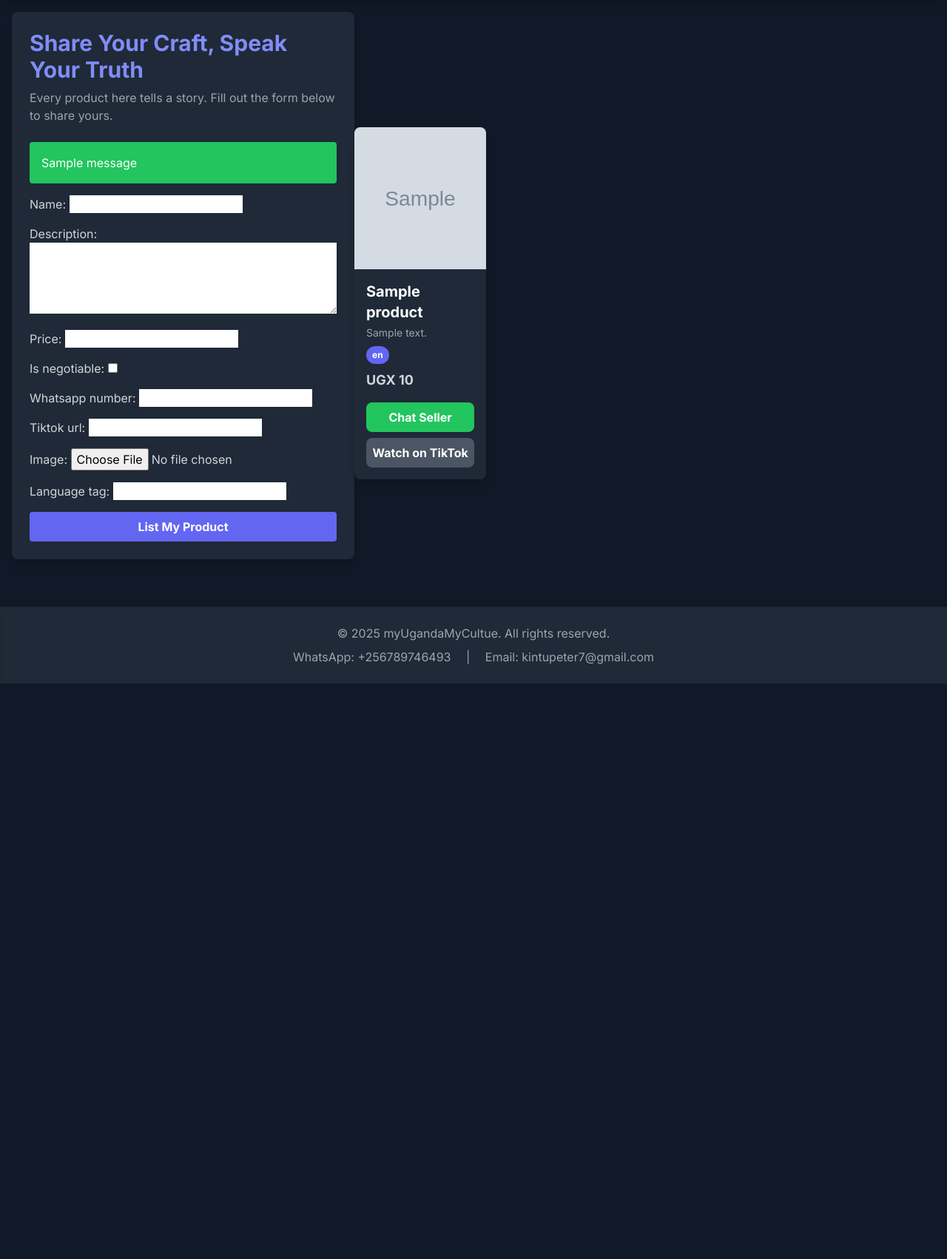
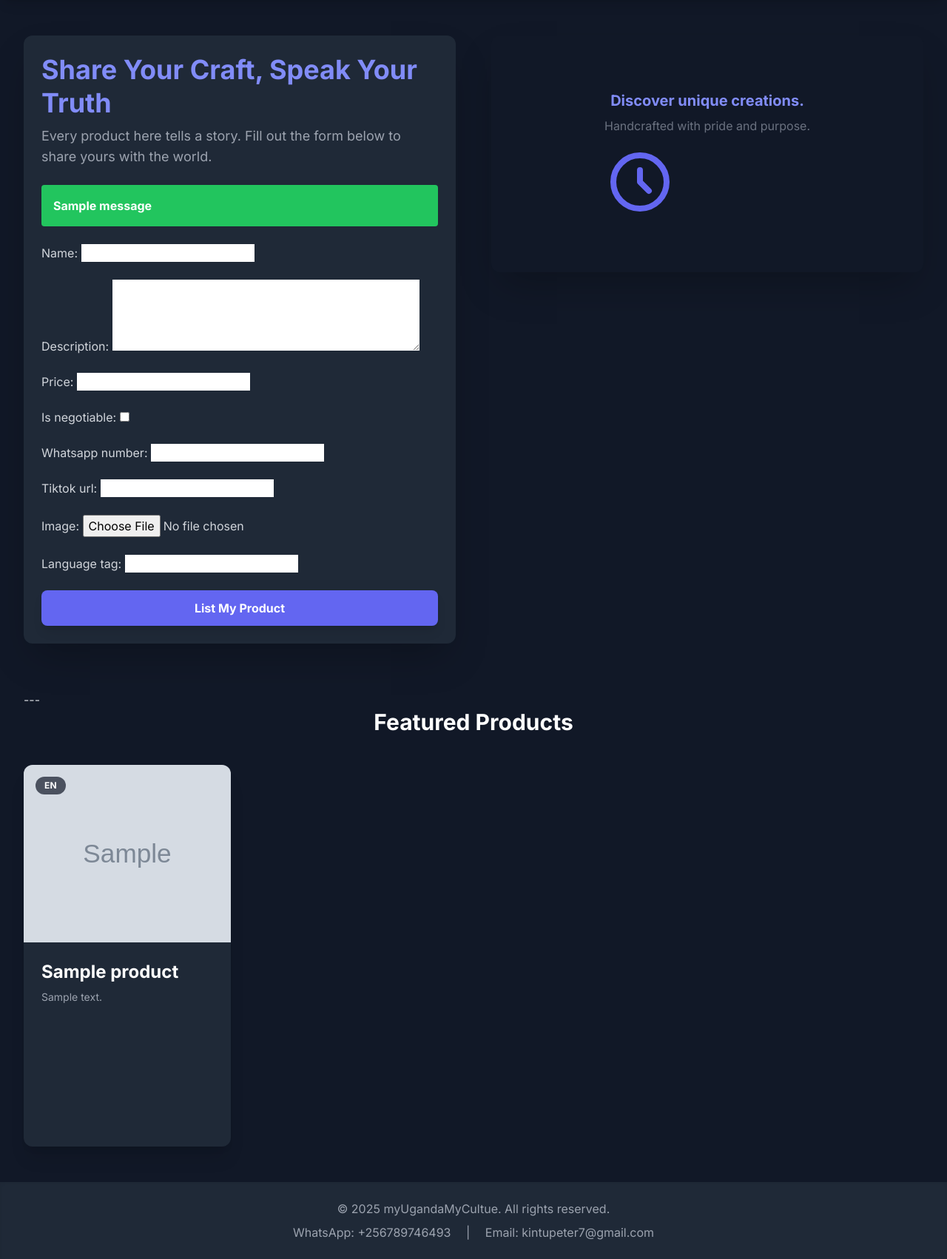
Before and after one commit to Peter-Kintu/uganda-languges-database, a Django app: page /eshop/ in a window 1280 px wide. Shown: the part 74-1776 px from the top of the page at 74% size. Before the commit the page ends 998 px from the top, so only its background shows below. Run offline with Django 5.2, Linux system fonts and the light colour scheme; tables that the repository leaves empty hold one stand-in row (values such as "Sample post"); grey boxes marked "Sample" are stand-in pictures; one stand-in notice (Sample message) is shown; some libraries are stand-ins or nearby versions.

Commit message:
Applied migrations on Neon and preparing to deploy to Render

```diff
--- a/eshop/templates/eshop/product_list.html
+++ b/eshop/templates/eshop/product_list.html
@@ -3,57 +3,93 @@
 {% block title %}Sell with Pride - MyLanguage Market{% endblock %}
 
 {% block content %}
-<div class="max-w-xl mx-auto p-6 bg-gray-800 rounded-lg shadow-lg mb-12">
-    <h1 class="text-3xl font-bold text-indigo-400 mb-2">Share Your Craft, Speak Your Truth</h1>
-    <p class="text-gray-400 mb-6">Every product here tells a story. Fill out the form below to share yours.</p>
+<div class="container mx-auto px-4 py-8">
+
+    <div class="flex flex-col lg:flex-row items-center lg:items-start lg:space-x-12 mb-16">
+        <div class="lg:w-1/2 w-full p-6 bg-gray-800 rounded-xl shadow-2xl transform transition-transform duration-500 hover:scale-[1.01] relative overflow-hidden mb-8 lg:mb-0">
+            <h1 class="text-4xl font-extrabold text-indigo-400 leading-tight mb-2">Share Your Craft, Speak Your Truth</h1>
+            <p class="text-gray-400 text-lg mb-6 max-w-lg">Every product here tells a story. Fill out the form below to share yours with the world.</p>
 
             {% if messages %}
             {% for message in messages %}
-            <div class="bg-green-500 text-white p-4 rounded mb-4">{{ message }}</div>
+            <div class="bg-green-500 text-white font-semibold p-4 rounded mb-4 animate-fade-in-down">{{ message }}</div>
             {% endfor %}
             {% endif %}
 
-    <form method="post" enctype="multipart/form-data" action="{% url 'eshop:product_list' %}" class="space-y-4">
+            <form method="post" enctype="multipart/form-data" action="{% url 'eshop:product_list' %}" class="space-y-6">
                 {% csrf_token %}
                 {{ form.as_p }}
-        <button type="submit" class="w-full bg-indigo-500 hover:bg-indigo-600 text-white font-bold py-2 px-4 rounded transition-colors duration-200">
+                <button type="submit" class="w-full bg-indigo-500 hover:bg-indigo-600 focus:outline-none focus:ring-2 focus:ring-indigo-500 focus:ring-offset-2 focus:ring-offset-gray-900 text-white font-bold py-3 px-6 rounded-lg transition-all duration-300 transform hover:-translate-y-1 shadow-lg hover:shadow-xl">
                     List My Product
                 </button>
             </form>
         </div>
 
-<div class="grid grid-cols-1 sm:grid-cols-2 md:grid-cols-3 lg:grid-cols-4 gap-6">
+        <div class="lg:w-1/2 w-full h-80 bg-gray-900 rounded-xl shadow-2xl flex items-center justify-center p-6">
+            <div class="text-center">
+                <p class="text-indigo-400 text-xl font-semibold mb-2">Discover unique creations.</p>
+                <p class="text-gray-500 text-md">Handcrafted with pride and purpose.</p>
+                <div class="w-24 h-24 mt-4 animate-spin-slow text-indigo-500">
+                    <svg class="w-full h-full" fill="none" stroke="currentColor" viewBox="0 0 24 24" xmlns="http://www.w3.org/2000/svg">
+                        <path stroke-linecap="round" stroke-linejoin="round" stroke-width="2" d="M12 8v4l3 3m6-3a9 9 0 11-18 0 9 9 0 0118 0z"></path>
+                    </svg>
+                </div>
+            </div>
+        </div>
+    </div>
+
+    ---
+
+    <h2 class="text-3xl font-extrabold text-white text-center mb-10">Featured Products</h2>
+
+    <div class="grid grid-cols-1 sm:grid-cols-2 lg:grid-cols-3 xl:grid-cols-4 gap-8">
         {% for product in products %}
-    <div class="product-card bg-gray-800 rounded-lg shadow-lg overflow-hidden transition-transform transform hover:scale-105">
-        <a href="{% url 'eshop:product_detail' slug=product.slug %}">
-            <img src="{{ product.image.url }}" alt="{{ product.name }}" class="w-full h-48 object-cover">
+        <div class="product-card bg-gray-800 rounded-xl shadow-xl overflow-hidden group transform transition-all duration-300 hover:scale-105 hover:shadow-2xl relative">
+            <a href="{% url 'eshop:product_detail' slug=product.slug %}" class="block h-60 w-full overflow-hidden">
+                <img src="{{ product.image.url }}" alt="{{ product.name }}" class="w-full h-full object-cover transition-transform duration-500 group-hover:scale-110">
             </a>
-        <div class="p-4 flex flex-col items-start">
-            <h3 class="text-xl font-semibold text-white">{{ product.name }}</h3>
-            <p class="text-gray-400 text-sm mt-1">{{ product.description }}</p>
-            <span class="inline-block bg-indigo-500 text-white text-xs font-bold py-1 px-2 rounded-full mt-2">{{ product.language_tag }}</span>
-            <p class="text-lg font-bold text-gray-300 mt-2">
+
+            <div class="absolute top-4 left-4 bg-gray-900 bg-opacity-70 backdrop-blur-sm text-white text-xs font-semibold py-1 px-3 rounded-full uppercase tracking-wide">
+                {{ product.language_tag }}
+            </div>
+
+            <div class="p-6 flex flex-col justify-between h-full">
+                <div>
+                    <h3 class="text-2xl font-bold text-white mb-2">{{ product.name }}</h3>
+                    <p class="text-gray-400 text-sm mb-4 line-clamp-3">{{ product.description }}</p>
+                </div>
+
+                <div class="mt-auto">
+                    <p class="text-xl font-bold text-gray-300 mb-4">
                         {% if product.price %}
                             UGX {{ product.price|floatformat:0 }}
                         {% else %}
-                    Negotiable
+                            <span class="text-indigo-400">Negotiable</span>
                         {% endif %}
                     </p>
+
+                    <div class="flex flex-col space-y-3">
                         <a href="https://wa.me/{{ product.whatsapp_number }}?text=Hello,%20I%20saw%20your%20product%20on%20MyLanguage%20Market.%20I'm%20interested%20in%20{{ product.name }}."
-               class="mt-4 block w-full text-center bg-green-500 hover:bg-green-600 text-white font-bold py-2 rounded-lg transition-colors duration-200">
-                <i class="fab fa-whatsapp"></i> Chat Seller
+                           class="w-full text-center bg-green-500 hover:bg-green-600 focus:outline-none focus:ring-2 focus:ring-green-500 focus:ring-offset-2 focus:ring-offset-gray-900 text-white font-bold py-3 rounded-lg transition-all duration-200 flex items-center justify-center space-x-2">
+                            <i class="fab fa-whatsapp"></i>
+                            <span>Chat Seller</span>
                         </a>
                         {% if product.tiktok_url %}
-                <a href="{{ product.tiktok_url }}" target="_blank" class="mt-2 block w-full text-center bg-gray-600 hover:bg-gray-700 text-white font-bold py-2 rounded-lg transition-colors duration-200">
-                    <i class="fab fa-tiktok"></i> Watch on TikTok
+                            <a href="{{ product.tiktok_url }}" target="_blank" class="w-full text-center bg-gray-700 hover:bg-gray-600 focus:outline-none focus:ring-2 focus:ring-gray-500 focus:ring-offset-2 focus:ring-offset-gray-900 text-white font-bold py-3 rounded-lg transition-all duration-200 flex items-center justify-center space-x-2">
+                                <i class="fab fa-tiktok"></i>
+                                <span>Watch on TikTok</span>
                             </a>
                         {% endif %}
                     </div>
                 </div>
+            </div>
+        </div>
         {% empty %}
-        <div class="col-span-full text-center p-12 bg-gray-800 rounded-lg shadow-lg">
-            <p class="text-lg text-gray-400">No products are available yet. Be the first to start selling!</p>
+        <div class="col-span-full text-center p-16 bg-gray-800 rounded-xl shadow-lg">
+            <h3 class="text-xl text-gray-400 font-semibold mb-2">No products are available yet.</h3>
+            <p class="text-lg text-indigo-400 font-medium">Be the first to list your unique craft!</p>
         </div>
         {% endfor %}
     </div>
+</div>
 {% endblock %}
```
Lines whose indentation alone changed are shown as unchanged.
